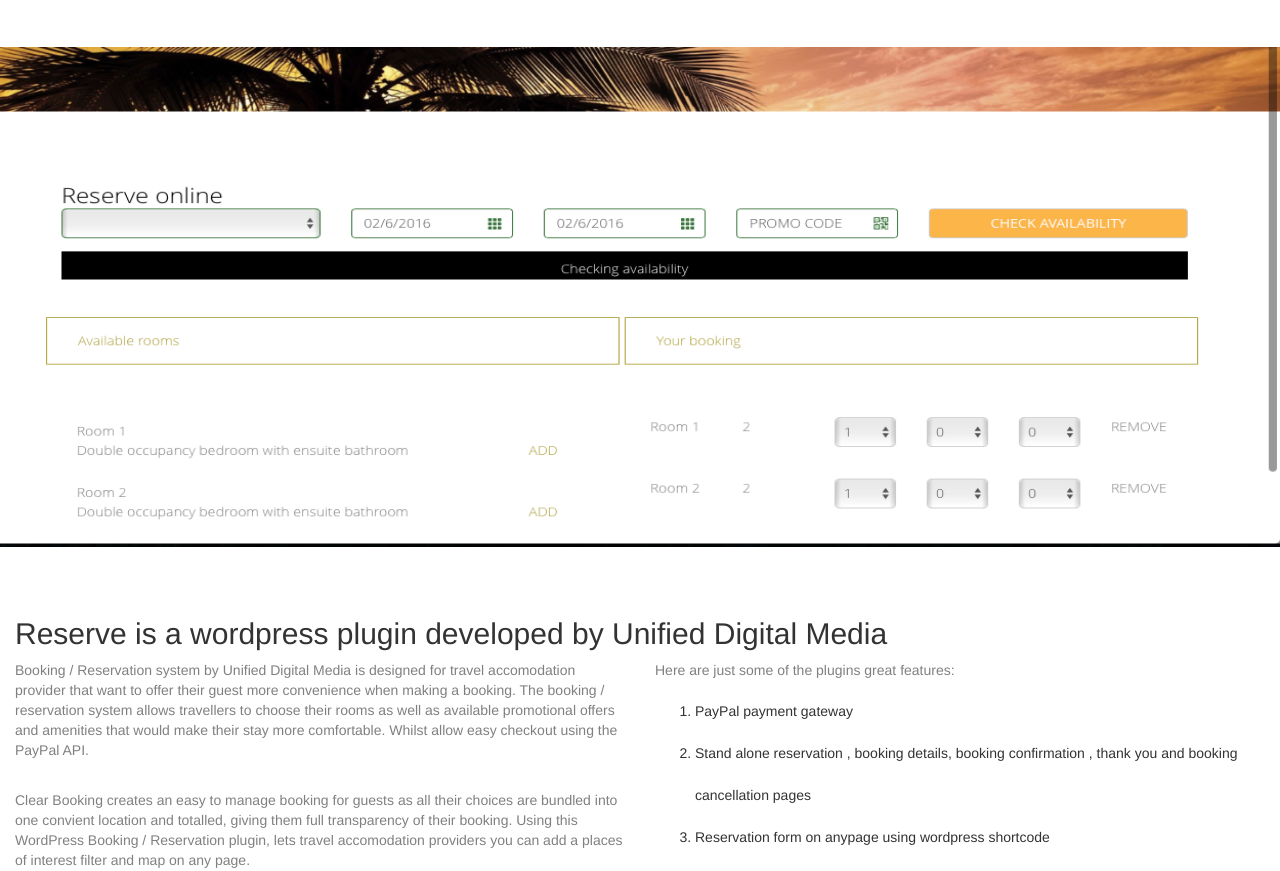
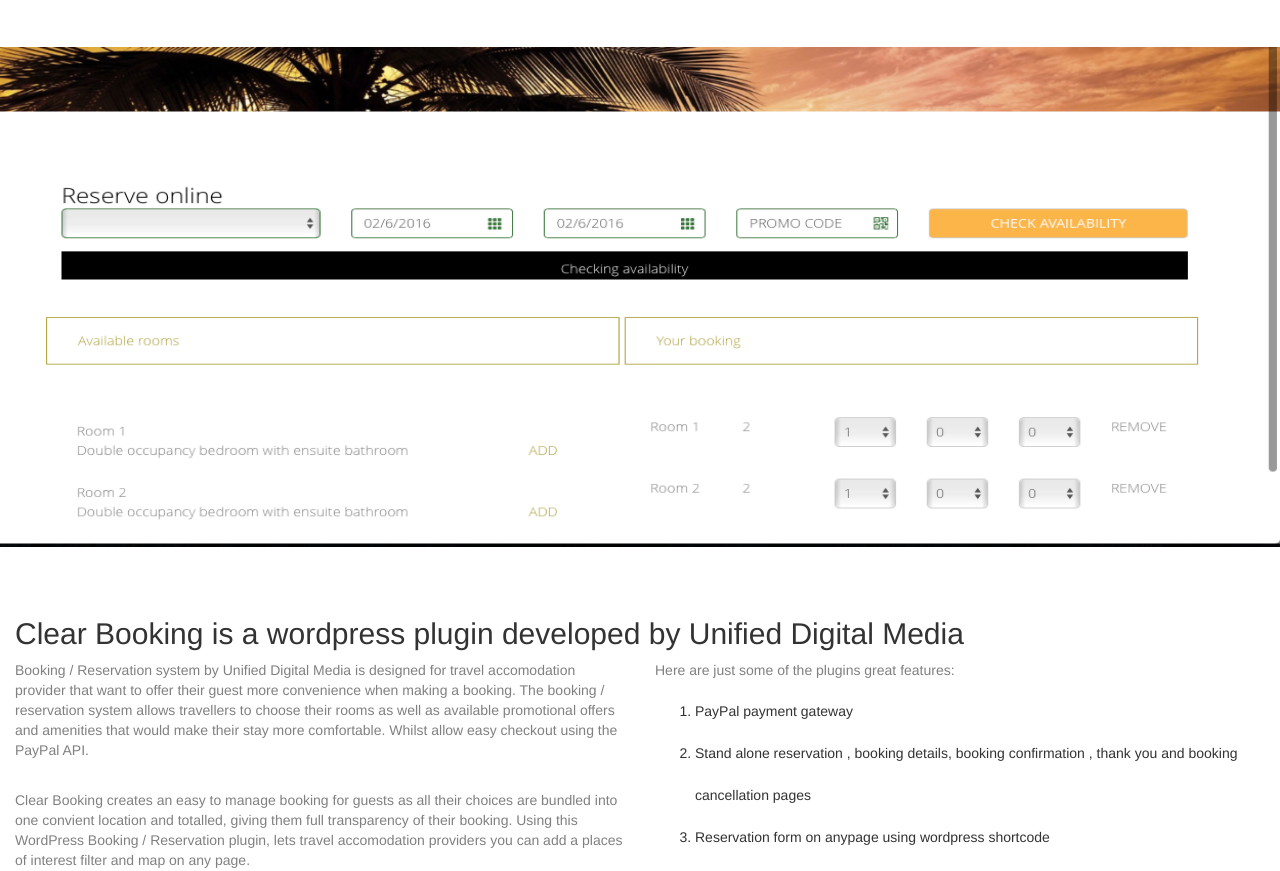
Before and after one commit to unifieddigitalmedia/clear-booking, a website: page index.html in a window 1280 px wide. Shown: the part 213-1084 px from the top of the page. Drawn offline with Linux system fonts and the light colour scheme; files that its build step writes are made by us from their sources; files whose address does not match are found by name.

Commit message:
fixes
fixes

```diff
--- a/index.html
+++ b/index.html
@@ -49,7 +49,7 @@
 <section class="container-fluid">
 
 
-  <h2> Reserve is a wordpress plugin developed by Unified Digital Media</h2>
+  <h2> Clear Booking is a wordpress plugin developed by Unified Digital Media</h2>
 
 
   <div class="row">
```
